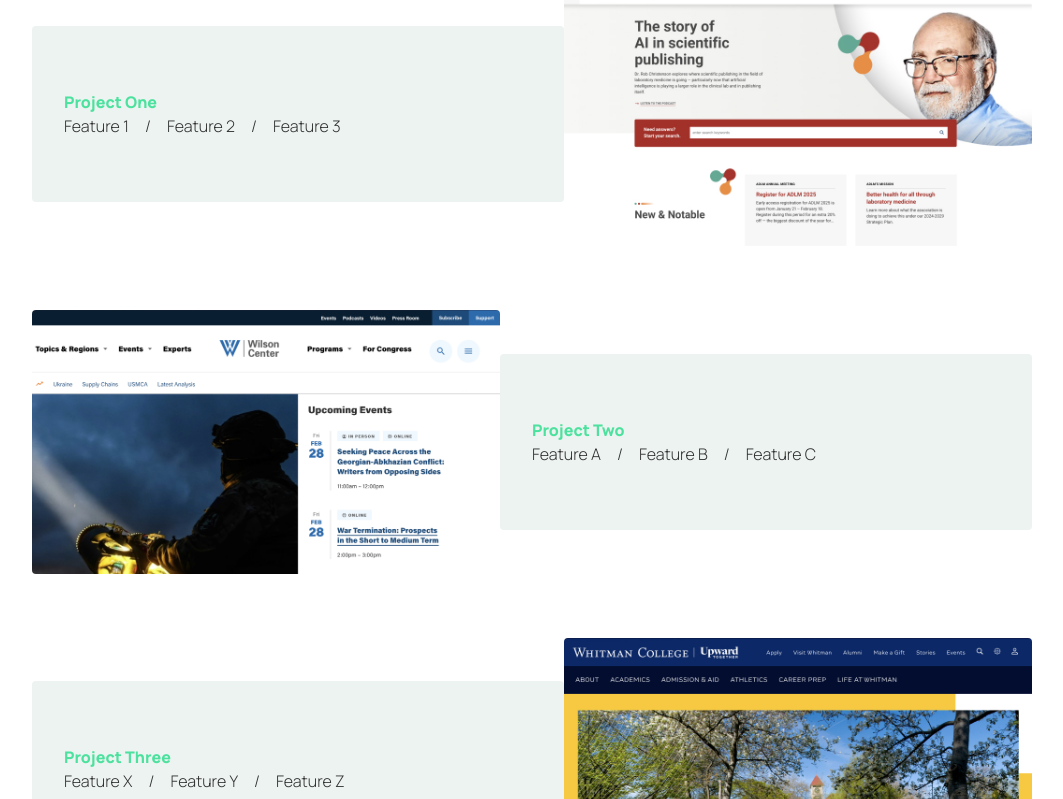
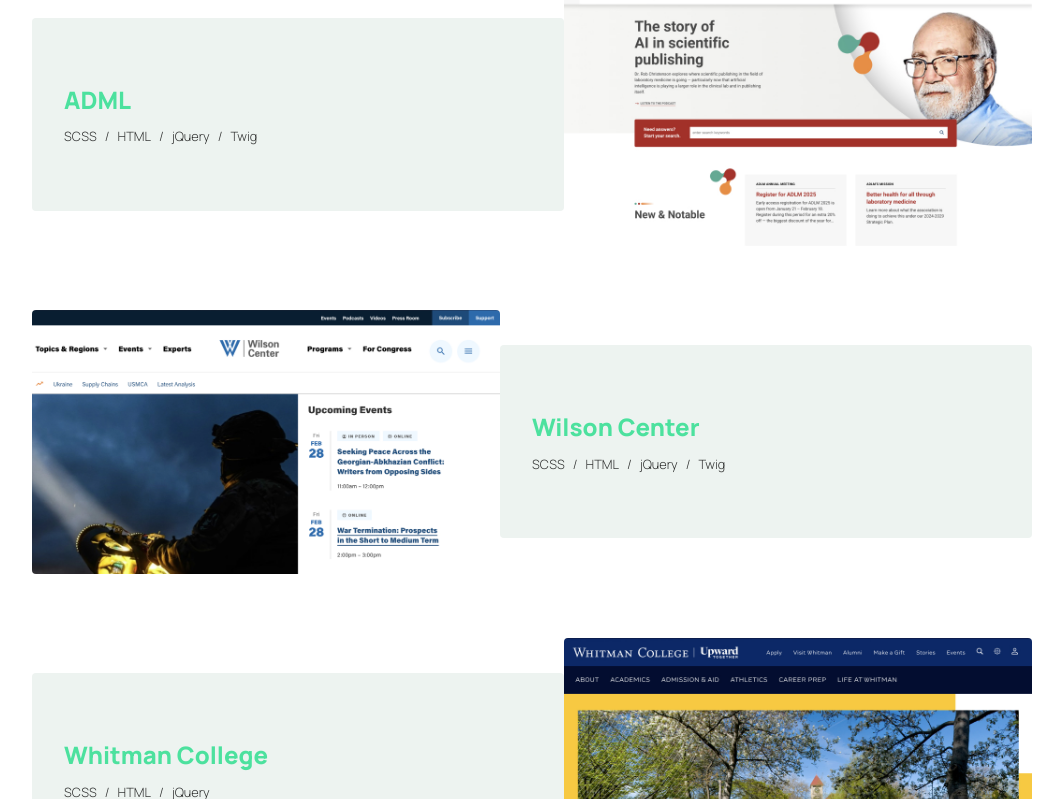
Before and after one commit to satrop/portfolio, a React (Create React App) app: page / in a window 1280 px wide. Shown: the part 2561-3360 px from the top of the page, without its empty margins (108-1171 px from the left). Built offline with nearby package versions, Linux system fonts and the light colour scheme.

Commit message:
Featured cards updated

```diff
--- a/src/App.scss
+++ b/src/App.scss
@@ -25,6 +25,7 @@
   --ff-100: "Manrope", sans-serif;
 
   --fs-300: clamp(0.8rem, 4vw, 1rem);
+  --fs-350: clamp(0.8rem, 4vw, 1.5rem);
   --fs-400: clamp(1rem, 6vw, 2.5rem);
   --fs-500: clamp(1.5rem, 7vw, 4rem);
 
@@ -180,7 +181,7 @@
 
 h3 {
   color: var(--header-color);
-  font-size: var(--fs-300);
+  font-size: var(--fs-350);
   font-weight: 800;
 }
 
--- a/src/Components/CardFeatured/CardFeatured.jsx
+++ b/src/Components/CardFeatured/CardFeatured.jsx
@@ -7,24 +7,24 @@
 const data = [
   {
     id: 1,
-    title: "Project One",
+    title: "ADML",
     imageUrl: img1,
-    link: "https://example.com/project-one",
-    items: ["Feature 1", "Feature 2", "Feature 3"],
+    link: "https://myadlm.org/",
+    items: ["SCSS", "HTML", "jQuery", "Twig"],
   },
   {
     id: 2,
-    title: "Project Two",
+    title: "Wilson Center",
     imageUrl: img2,
-    link: "https://example.com/project-two",
-    items: ["Feature A", "Feature B", "Feature C"],
+    link: "https://www.wilsoncenter.org/",
+    items: ["SCSS", "HTML", "jQuery", "Twig"],
   },
   {
     id: 3,
-    title: "Project Three",
+    title: "Whitman College",
     imageUrl: img3,
-    link: "https://example.com/project-three",
-    items: ["Feature X", "Feature Y", "Feature Z"],
+    link: "https://www.whitman.edu/",
+    items: ["SCSS", "HTML", "jQuery"],
   },
 ];
 
--- a/src/Components/CardFeatured/CardFeatured.scss
+++ b/src/Components/CardFeatured/CardFeatured.scss
@@ -20,19 +20,26 @@
 
     a {
       text-decoration: none;
+
+      h3 {
+        color: var(--green-200);
+      }
     }
 
     ul {
       display: flex;
       flex-wrap: wrap;
-      gap: 1rem;
+      gap: 0.5rem;
       opacity: 0.8;
 
       li {
+        font-size: 0.8rem;
+
         &::before {
           content: "/";
-          margin-right: 1rem;
+          margin-right: 0.5rem;
         }
+
         &:first-child {
           &::before {
             content: "";
@@ -62,6 +69,9 @@
     }
 
     .content {
+      display: flex;
+      flex-direction: column;
+      gap: 0.6rem;
       padding: 4rem 2rem;
       background-color: var(--card);
     }
--- a/src/Components/CardStandard/CardStandard.jsx
+++ b/src/Components/CardStandard/CardStandard.jsx
@@ -6,13 +6,13 @@
     id: 1,
     title: "Standard Project One",
     link: "https://example.com/standard-project-one",
-    items: ["Detail 1", "Detail 2", "Detail 3"],
+    items: ["SCSS", "HTML", "jQuery", "Twig"],
   },
   {
     id: 2,
     title: "Standard Project Two",
     link: "https://example.com/standard-project-two",
-    items: ["Detail A", "Detail B", "Detail C"],
+    items: ["SCSS", "HTML", "jQuery", "Twig"],
   },
   {
     id: 3,
```
